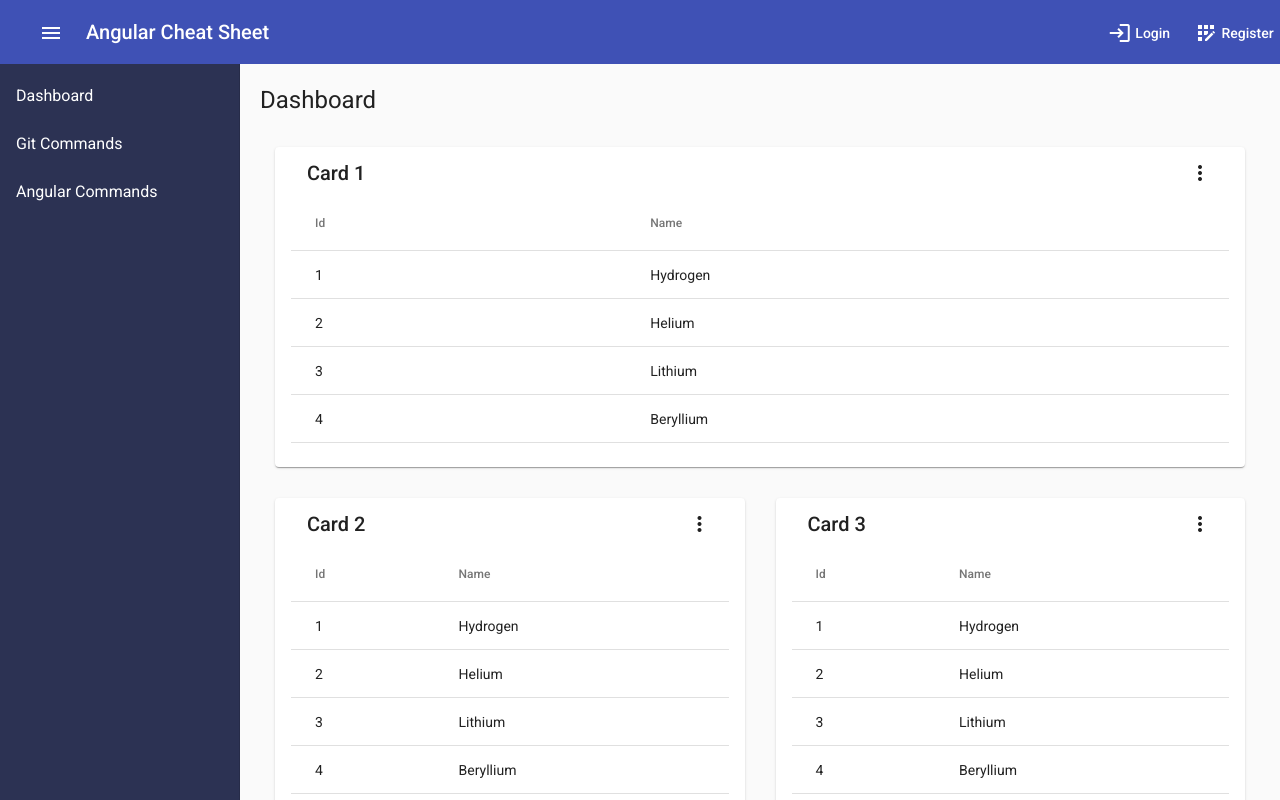
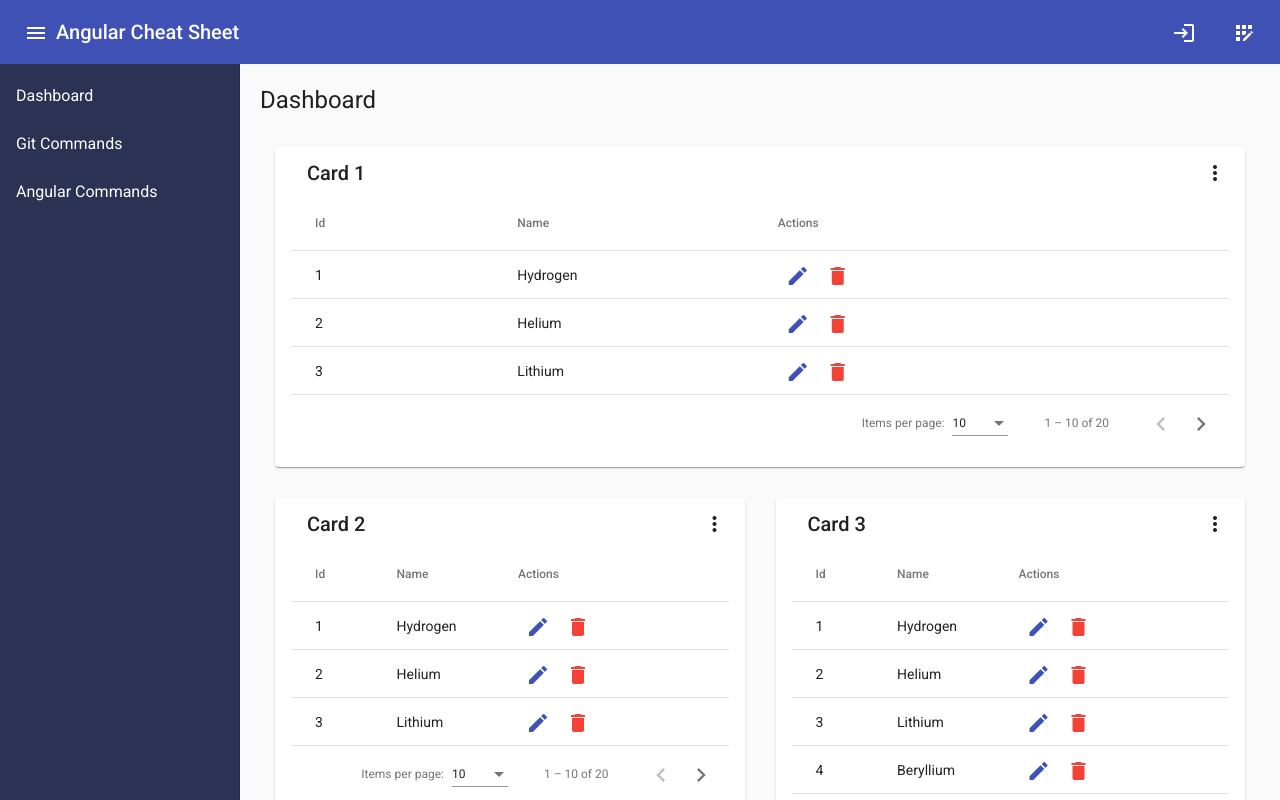
Before and after one commit to Apurva-KIT/angular-cheat-sheet, an Angular app: page / in a window 1280 px wide. Built offline with nearby package versions, Linux system fonts and the light colour scheme.

Commit message:
Ui improvements

```diff
--- a/src/app/dashboard/dashboard.component.html
+++ b/src/app/dashboard/dashboard.component.html
@@ -1,12 +1,21 @@
 <div class="grid-container">
   <h1 class="mat-h1">Dashboard</h1>
   <mat-grid-list cols="2" rowHeight="350px">
-    <mat-grid-tile *ngFor="let card of cards | async" [colspan]="card.cols" [rowspan]="card.rows">
+    <mat-grid-tile
+      *ngFor="let card of cards | async"
+      [colspan]="card.cols"
+      [rowspan]="card.rows"
+    >
       <mat-card class="dashboard-card">
         <mat-card-header>
           <mat-card-title>
-            {{card.title}}
-            <button mat-icon-button class="more-button" [matMenuTriggerFor]="menu" aria-label="Toggle menu">
+            {{ card.title }}
+            <button
+              mat-icon-button
+              class="more-button"
+              [matMenuTriggerFor]="menu"
+              aria-label="Toggle menu"
+            >
               <mat-icon>more_vert</mat-icon>
             </button>
             <mat-menu #menu="matMenu" xPosition="before">
@@ -16,7 +25,7 @@
           </mat-card-title>
         </mat-card-header>
         <mat-card-content class="dashboard-card-content">
-          <app-grid></app-grid>
+          <app-dynamic-grid></app-dynamic-grid>
         </mat-card-content>
       </mat-card>
     </mat-grid-tile>
--- a/src/app/dashboard/dashboard.component.scss
+++ b/src/app/dashboard/dashboard.component.scss
@@ -1,5 +1,6 @@
 .grid-container {
   margin: 20px;
+  margin-bottom: 60px;
 }
 
 .dashboard-card {
@@ -14,7 +15,6 @@
 
 .dashboard-card-content {
   height: 100%;
-  overflow: auto;
 }
 
 .more-button {
--- a/src/shared/dynamic-grid/dynamic-grid.component.html
+++ b/src/shared/dynamic-grid/dynamic-grid.component.html
@@ -1,26 +1,44 @@
-<div class="scroll mat-elevation-z8">
+<div class="card-content">
+  <div class="table-container">
     <table mat-table class="full-width-table" matSort aria-label="Elements">
       <!-- Id Column -->
       <ng-container matColumnDef="id">
         <th mat-header-cell *matHeaderCellDef mat-sort-header>Id</th>
-      <td mat-cell *matCellDef="let row">{{row.id}}</td>
+        <td mat-cell *matCellDef="let row">{{ row.id }}</td>
       </ng-container>
 
       <!-- Name Column -->
       <ng-container matColumnDef="name">
         <th mat-header-cell *matHeaderCellDef mat-sort-header>Name</th>
-      <td mat-cell *matCellDef="let row">{{row.name}}</td>
+        <td mat-cell *matCellDef="let row">{{ row.name }}</td>
       </ng-container>
 
-    <tr mat-header-row *matHeaderRowDef="displayedColumns"></tr>
-    <tr mat-row *matRowDef="let row; columns: displayedColumns;"></tr>
+      <!-- Actions Column -->
+      <ng-container matColumnDef="actions">
+        <th mat-header-cell *matHeaderCellDef mat-sort-header>Actions</th>
+        <td mat-cell *matCellDef="let row">
+          <div class="actions-row">
+            <button mat-icon-button color="primary" (click)="editRow('edit',row)">
+              <mat-icon>edit</mat-icon>
+            </button>
+            <button mat-icon-button color="warn" (click)="deleteRow('delete',row)">
+              <mat-icon>delete</mat-icon>
+            </button>
+          </div>
+        </td>
+      </ng-container>
+
+      <tr mat-header-row *matHeaderRowDef="displayedColumns; sticky: true"></tr>
+      <tr mat-row *matRowDef="let row; columns: displayedColumns"></tr>
     </table>
-
-  <mat-paginator #paginator
+  </div>
+  <mat-paginator
+    #paginator
     [length]="dataSource.data.length"
     [pageIndex]="0"
     [pageSize]="10"
     [pageSizeOptions]="[5, 10, 20]"
-      aria-label="Select page">
+    aria-label="Select page"
+  >
   </mat-paginator>
 </div>
--- a/src/shared/dynamic-grid/dynamic-grid.component.scss
+++ b/src/shared/dynamic-grid/dynamic-grid.component.scss
@@ -1,7 +1,16 @@
 .full-width-table {
+  position: absolute;
   width: 100%;
 }
 
-.scroll{
-  min-height: 50em;
+.table-container {
+  position: relative;
+  height: 100%;
+  overflow: auto;
 }
+
+.card-content {
+  display: flex;
+  flex-direction: column;
+  height: 100%;
+}
--- a/src/shared/dynamic-grid/dynamic-grid.component.ts
+++ b/src/shared/dynamic-grid/dynamic-grid.component.ts
@@ -1,7 +1,9 @@
-import { AfterViewInit, Component, ViewChild } from '@angular/core';
+import { AfterViewInit, Component, EventEmitter, Output, ViewChild } from '@angular/core';
+import { MatDialog } from '@angular/material/dialog';
 import { MatPaginator } from '@angular/material/paginator';
 import { MatSort } from '@angular/material/sort';
 import { MatTable } from '@angular/material/table';
+import { ModalComponent } from '@shared/modal/modal.component';
 import { GridDataSource, GridItem } from './dynamic-grid-datasource';
 
 @Component({
@@ -13,18 +15,49 @@
   @ViewChild(MatPaginator) paginator!: MatPaginator;
   @ViewChild(MatSort) sort!: MatSort;
   @ViewChild(MatTable) table!: MatTable<GridItem>;
+
+  @Output() dataSourceEvt = new EventEmitter<GridDataSource>();
+
   dataSource: GridDataSource;
 
   /** Columns displayed in the table. Columns IDs can be added, removed, or reordered. */
-  displayedColumns = ['id', 'name'];
+  displayedColumns = ['id', 'name','actions'];
 
-  constructor() {
+  constructor(public dialog: MatDialog) {
     this.dataSource = new GridDataSource();
   }
 
   ngAfterViewInit(): void {
+    this.table.dataSource = this.dataSource;
     this.dataSource.sort = this.sort;
     this.dataSource.paginator = this.paginator;
-    this.table.dataSource = this.dataSource;
+  }
+
+  editRow(action: any,row: any){
+    console.log("Row ===> ",row);
+    this.openDialog('edit',row);
+  }
+
+  deleteRow(action: any,row: any){
+    console.log("Row ===> ",row);
+    this.openDialog('delete',row);
+  }
+
+  openDialog(action: any ,obj: any) {
+    obj.action = action;
+    const dialogRef = this.dialog.open(ModalComponent, {
+      width: '250px',
+      data:obj
+    });
+
+    // dialogRef.afterClosed().subscribe(result => {
+    //   if(result.event == 'Add'){
+    //     this.addRowData(result.data);
+    //   }else if(result.event == 'Update'){
+    //     this.updateRowData(result.data);
+    //   }else if(result.event == 'Delete'){
+    //     this.deleteRowData(result.data);
+    //   }
+    // });
   }
 }
--- /dev/null
+++ b/src/shared/modal/modal.component.html
@@ -0,0 +1 @@
+<p>modal works!</p>
--- /dev/null
+++ b/src/shared/modal/modal.component.ts
@@ -0,0 +1,29 @@
+import { Component, Inject, OnInit, Optional } from '@angular/core';
+import { MatDialogRef, MAT_DIALOG_DATA } from '@angular/material/dialog';
+
+@Component({
+  selector: 'app-modal',
+  templateUrl: './modal.component.html',
+  styleUrls: ['./modal.component.scss']
+})
+export class ModalComponent{
+
+  action:string;
+  // local_data:any;
+
+  constructor(
+    public dialogRef: MatDialogRef<ModalComponent>,
+    @Optional() @Inject(MAT_DIALOG_DATA) public data: any) {
+    // this.local_data = {...data};
+    console.log("Data==>",data)
+    this.action = this.data.action;
+  }
+
+  doAction(){
+    this.dialogRef.close({event:this.action,data:this.data});
+  }
+
+  closeDialog(){
+    this.dialogRef.close({event:'Cancel'});
+  }
+}
--- a/src/shared/navbar/navbar.component.html
+++ b/src/shared/navbar/navbar.component.html
@@ -6,15 +6,9 @@
   <span class="navbar-spacer"></span>
   <button mat-icon-button class="login-icon" aria-label="login" [routerLink]="['/login']">
     <mat-icon>login</mat-icon>
-    <span class="material-symbols-outlined">
-      Login
-    </span>
   </button>
   <span class="icon-spacer"></span>
   <button mat-icon-button class="register-icon" aria-label="register" [routerLink]="['/register']">
     <mat-icon>app_registration</mat-icon>
-    <span class="material-symbols-outlined">
-      Register
-    </span>
   </button>
 </mat-toolbar>
--- a/src/shared/shared.module.ts
+++ b/src/shared/shared.module.ts
@@ -20,9 +20,11 @@
 import { MatTableModule } from '@angular/material/table';
 import { MatPaginatorModule } from '@angular/material/paginator';
 import { MatSortModule } from '@angular/material/sort';
+import { MatDialogModule } from '@angular/material/dialog';
 
 //custom
 import { DynamicGridComponent } from './dynamic-grid/dynamic-grid.component';
+import { ModalComponent } from './modal/modal.component';
 
 const MaterialModules = [
   MatMenuModule,
@@ -45,6 +47,8 @@
   MatButtonModule,
   MatFormFieldModule,
   MatInputModule,
+  MatPaginatorModule,
+  MatDialogModule
 ];
 
 @NgModule({
@@ -54,6 +58,7 @@
     DragDropComponent,
     GridComponent,
     DynamicGridComponent,
+    ModalComponent
   ],
   imports: [
     CommonModule,
--- a/src/styles.scss
+++ b/src/styles.scss
@@ -3,6 +3,3 @@
 
 html, body { height: 100%; }
 body { margin: 0; font-family: Roboto, "Helvetica Neue", sans-serif; }
-.mat-icon-button{
-    width: 5em !important;
-}
```
Also changed, not shown: src/shared/modal/modal.component.scss (added), 1 other file (tests, documents, lock files or other folders). Lines whose indentation alone changed are shown as unchanged.
